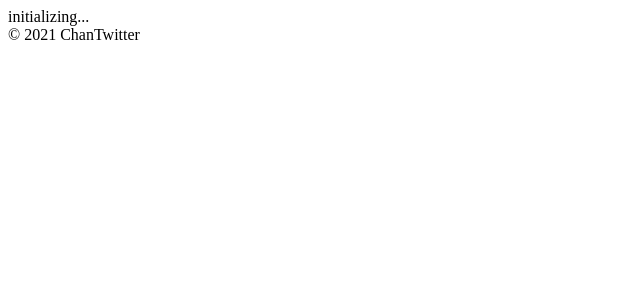
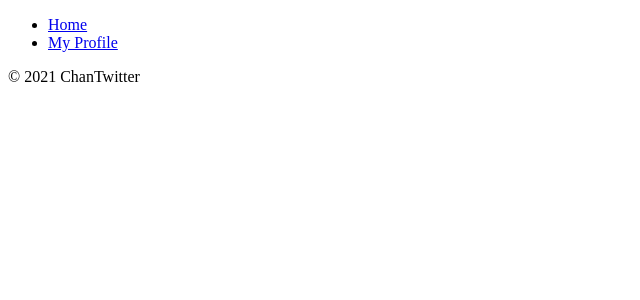
Before and after one commit to kedm717/CloneCoding_Twitter, a React (Create React App) app: page /#/ in a window 1280 px wide. Before the commit this address led to /#/. Shown: the top 300 px of the page, without its empty margins (0-640 px from the left). Built offline with nearby package versions, Linux system fonts and the light colour scheme; no server answers; sample sign-in values are in the browser's storage.

Commit message:
useEffect error 수정(useState 가로가 잘못 되어있었음)

```diff
--- a/package.json
+++ b/package.json
@@ -6,10 +6,12 @@
     "@testing-library/jest-dom": "^5.11.4",
     "@testing-library/react": "^11.1.0",
     "@testing-library/user-event": "^12.1.10",
+    "eslint": "^7.32.0",
     "eslint-plugin-react-hooks": "^4.2.1-alpha-8f96c6b2a-20210909",
     "firebase": "^9.0.2",
     "react": "^17.0.2",
     "react-dom": "^17.0.2",
+    "react-paypal-express-checkout": "^1.0.5",
     "react-router-dom": "^5.2.0",
     "react-scripts": "4.0.3",
     "web-vitals": "^1.0.1"
--- a/src/components/App.js
+++ b/src/components/App.js
@@ -1,3 +1,5 @@
+/* eslint-disable react-hooks/exhaustive-deps */
+
 import { useEffect,useState} from "react";
 import AppRouter from "components/Router";
 import { authService } from "../firebase";
@@ -6,19 +8,20 @@ import { authService } from "../firebase";
 
 function App(){
   const [init, setInit] = useState(false)
-  const {isLoggedIn, setIsLoggedIn} = useState(false);
+  const [isLoggedIn, setIsLoggedIn] = useState(false);
 
   useEffect(()=>{
     authService.onAuthStateChanged((user) =>{
       if(user){
-        setIsLoggedIn(user);
+        setIsLoggedIn(true);
       }
       else {
         setIsLoggedIn(false);
       }
       setInit(true);
     });
-  },[setIsLoggedIn]);
+
+  },[]);
 
   return (
   <>
--- a/src/components/Router.js
+++ b/src/components/Router.js
@@ -4,22 +4,24 @@ import Home from 'routes/Home';
 import Profile from 'routes/Profile';
 import Navigation from './Navigation';
 
+
 const AppRouter = ({isLoggedIn}) => { /*상위 컴포넌트에서 받은 프롭스는 구조분해 할당으로 사용*/
+
   return (
     <Router>
       {isLoggedIn && <Navigation />}
       <Switch>
       {isLoggedIn ? (
         <>
-        <Route exact path = "/">
+        <Route exact={true} path = "/">
           <Home />
         </Route>
-        <Route exact path = "/profile">
+        <Route exact={true} path = "/profile">
         <Profile/>
       </Route>
       </>
       ) : (
-        <Route exact path = "/">
+        <Route exact = {true}>
           <Auth />
         </Route>
       )}
```
Also changed, not shown: 2 other files (tests, documents, lock files or other folders).
